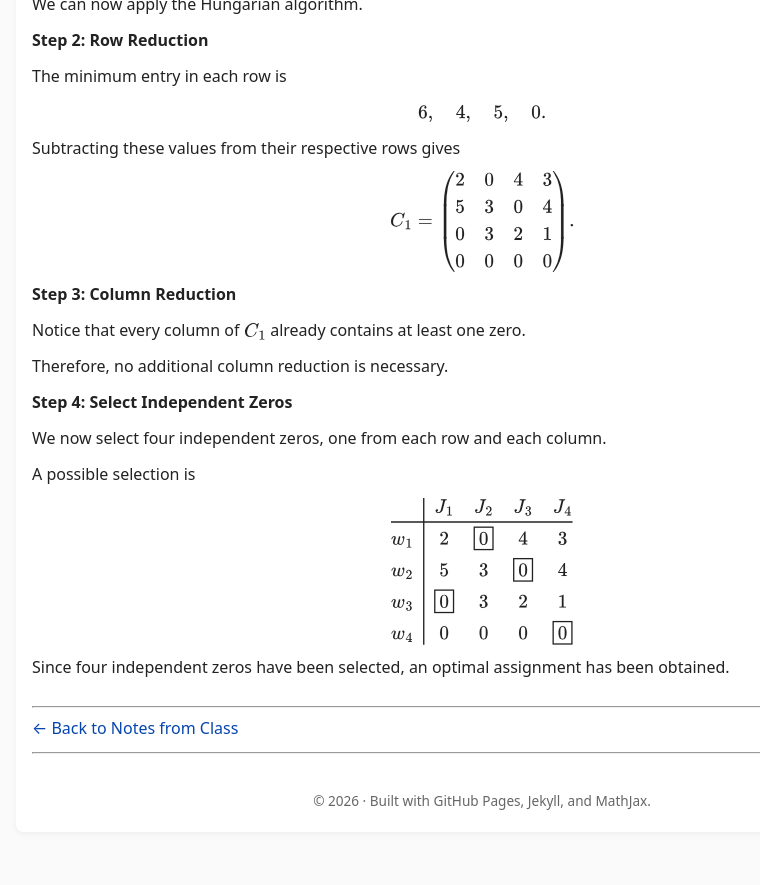
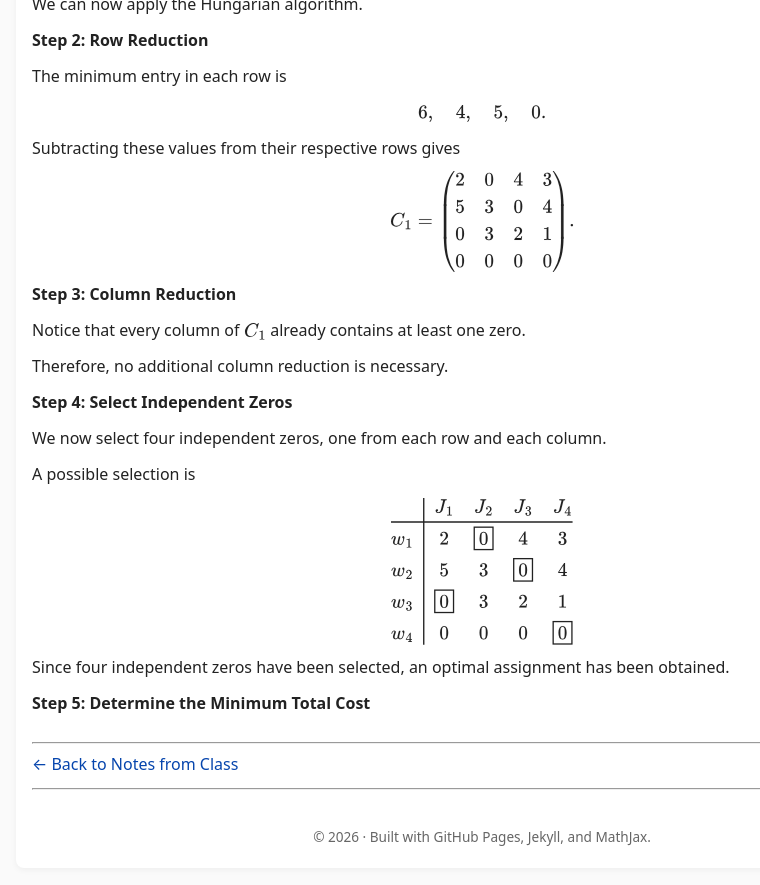
Before and after one commit to SaleemKamaludin/SaleemKamaludin.github.io, a Jekyll site: the page built from courses/math-2276/notes-from-class/supplementary-lecture-6/index.md, in a window 1280 px wide and 900 px high, scrolled down 10792 px. Shown: the top 885 px of the window, without its empty margins (158-918 px from the left). Built offline with Jekyll 4.4.1, drawn with Linux system fonts in a browser that asks for light colours; before the commit the page ends 11656 px from its top, so only the background shows below that.

Commit message:
Begin Step 5 minimum total cost in Example 1.4

```diff
--- a/courses/math-2276/notes-from-class/supplementary-lecture-6/index.md
+++ b/courses/math-2276/notes-from-class/supplementary-lecture-6/index.md
@@ -1827,6 +1827,14 @@ w_4 & 0 & 0 & 0 & \boxed{0}
 
     </div>
 </div>
+
+  <div id="example-unbalanced-assignment-problem-step-5-minimum-total-cost">
+
+    <p>
+      <strong>Step 5: Determine the Minimum Total Cost</strong>
+    </p>
+
+  </div>
 </div>
 
 
```
